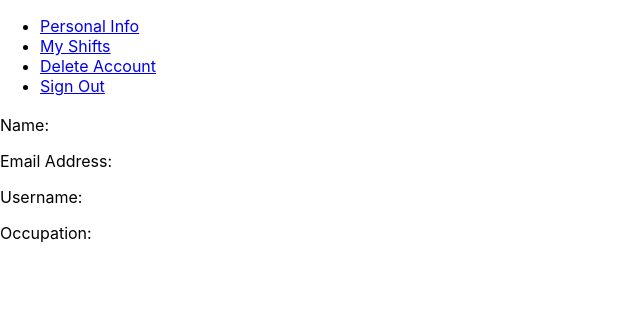
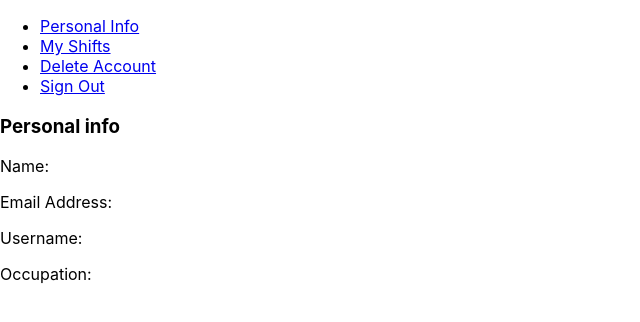
Before and after one commit to mehlia/capstone-project-group-3, a React (Create React App) app in the folder client/schedulism_app/: page /personal-info in a window 1280 px wide. Shown: the top 322 px of the page, without its empty margins (0-640 px from the left). Built offline with nearby package versions, Linux system fonts and the light colour scheme.

Commit message:
Added delete function but need to connect logic to button

```diff
--- a/client/schedulism_app/src/component/User.js
+++ b/client/schedulism_app/src/component/User.js
@@ -2,7 +2,7 @@ import { useContext } from "react";
 import { GlobalUserContext } from "../containers/PapierContainer";
 
 
-const User = ({user}) => {
+const User = ({user, useDelete, useTitle}) => {
 
   const {globalUser} = useContext(GlobalUserContext);
 
@@ -10,12 +10,15 @@ const User = ({user}) => {
 
     return (
         <div className="user">
-        <h3></h3>
-        <p>Name: {userOne.name}</p>
+        {useTitle ? (
+        <h3>Personal info</h3>
+        ) : null}        <p>Name: {userOne.name}</p>
         <p>Email Address: {userOne.email}</p>
         <p>Username: {userOne.username}</p>
         <p>Occupation: {userOne.occupation}</p>
-        <br/>
+        {useDelete ? (
+        <button type="button">Delete</button>
+        ) : null}
         </div>
       );
 }
--- a/client/schedulism_app/src/component/UserList.js
+++ b/client/schedulism_app/src/component/UserList.js
@@ -8,6 +8,8 @@ const UserList = ({users, allUsers}) => {
         return <User
         key = {user.id}
         user = {user}
+        useDelete={true}
+        useTitle={false}
         />
       })
 
--- a/client/schedulism_app/src/containers/PapierContainer.js
+++ b/client/schedulism_app/src/containers/PapierContainer.js
@@ -64,6 +64,32 @@ const PapierContainer = () => {
        fetchAllUsers(userId);
    }
 
+   const deleteUserById = async (userToDelete, requesterId) => {
+    try{
+        if (globalUser.userRole == "EMPLOYEE") {
+            const requesterId = userToDelete;
+        } else {
+            const requesterId = globalUser.id;
+        }
+        const response = await fetch(`https://localhost:8080/users/${requesterId}/${userToDelete}`,
+        {
+        method: "DELETE",
+        headers: { "Content-Type": "application/json" },
+        }
+        );
+        if (response.status === 204) {
+            alert('Account deleted successfully!');
+            setGlobalUser(null);
+            setShifts([]);
+        } else {
+            console.error('Failed to delete account. Status code:', response.status);
+        }
+
+    } catch (error) {
+        console.error('Failed to delete account:', error);
+    }
+  };
+
    useEffect(() => {
        // fetchAllUsers(1);
        // fetchAllUserShifts(globalUser.id); //revise this later
@@ -80,9 +106,9 @@ const PapierContainer = () => {
                   <Route path="/user-home" element={<UserHome />} />
                   {/* <Route path="/my-info" element={<UserList users = {users} />} /> */}
                   <Route path="/my-shifts" element={<ShiftList shifts = {shifts} userId={globalUser.id}/>} />
-                  <Route path="/personal-info" element={<User />} />
+                  <Route path="/personal-info" element={<User useDelete={false} useTitle={true}/>} />
                   <Route path="/view-all-employees" element={<UserList users = {users} allUsers = {users} />} />
-                  <Route path="/delete-account" element={<></>} />
+                  <Route path="/delete-account" element={<User useDelete={true} useTitle={false}/>} />
                   <Route path="/" element={<></>} />
                 </Routes>
             </Router>
```
